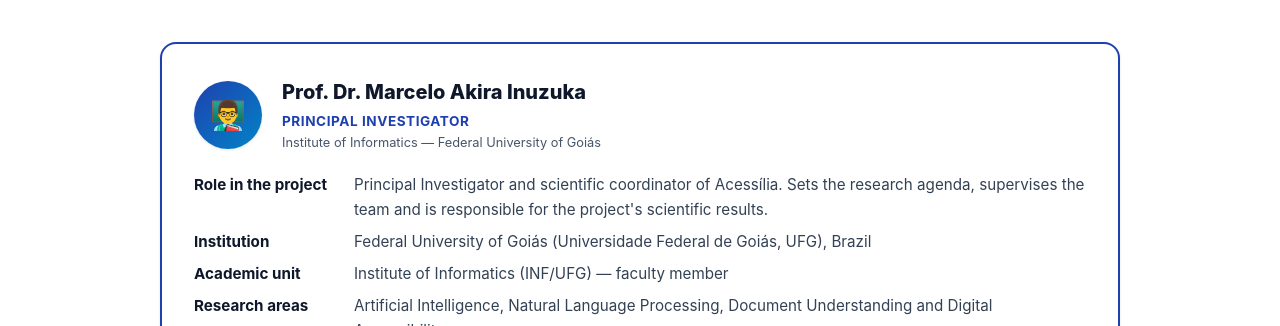
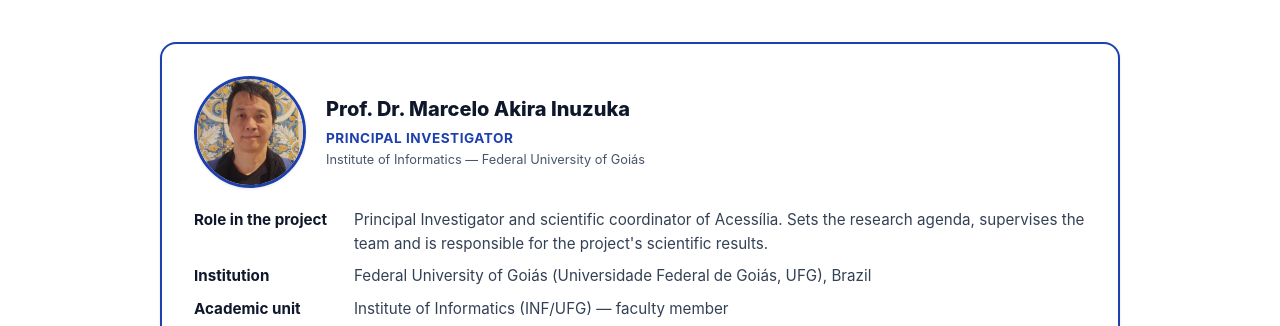
Before and after one commit to A11yDevs/acessilia-site, a plain HTML site: page team.html in a window 1280 px wide. Shown: the part 696-1022 px from the top of the page. Drawn offline with Linux system fonts and the light colour scheme.

Commit message:
feat(team): add Principal Investigator photo to team pages (#1)
- Replace the emoji avatar on the PI card with a 320x320 photo
  (assets/img/marcelo-akira-inuzuka.jpg, EXIF/GPS metadata stripped)
- Empty alt text: the name is in the adjacent heading
- Add "image" to the Person JSON-LD

Co-Authored-By: Claude Opus 5.5 <noreply@anthropic.com>

```diff
--- a/assets/css/style.css
+++ b/assets/css/style.css
@@ -1799,6 +1799,16 @@ body {
 
 .team-card--lead:hover {
   transform: none;
+}
+
+.team-photo {
+  width: 112px;
+  height: 112px;
+  border-radius: 50%;
+  object-fit: cover;
+  flex-shrink: 0;
+  border: 3px solid var(--color-primary);
+  box-shadow: var(--shadow-sm);
 }
 
 /* Links de equipe: --link-color mantém contraste ≥ 4,5:1 nos temas claro, escuro e alto contraste
--- a/team.html
+++ b/team.html
@@ -36,6 +36,7 @@
         "affiliation": { "@id": "https://acessilia.org/team.html#inf-ufg" },
         "knowsAbout": ["Artificial Intelligence", "Natural Language Processing", "Document Understanding", "Digital Accessibility"],
         "url": "https://inf.ufg.br/p/47459-marcelo-akira-inuzuka",
+        "image": "https://acessilia.org/assets/img/marcelo-akira-inuzuka.jpg",
         "sameAs": [
           "https://orcid.org/0000-0003-0618-6128",
           "http://lattes.cnpq.br/0701953063536783",
@@ -229,7 +230,7 @@
 
         <article class="team-card team-card--lead" aria-labelledby="pi-name">
           <div class="team-card__top">
-            <div class="team-avatar" aria-hidden="true">👨‍🏫</div>
+            <img class="team-photo" src="assets/img/marcelo-akira-inuzuka.jpg" alt="" width="112" height="112" decoding="async">
             <div class="team-info">
               <h3 id="pi-name" class="team-name">Prof. Dr. Marcelo Akira Inuzuka</h3>
               <span class="team-role">Principal Investigator</span>
```
Also changed, not shown: equipe.html (+2 -1 lines), assets/img/marcelo-akira-inuzuka.jpg (added).
